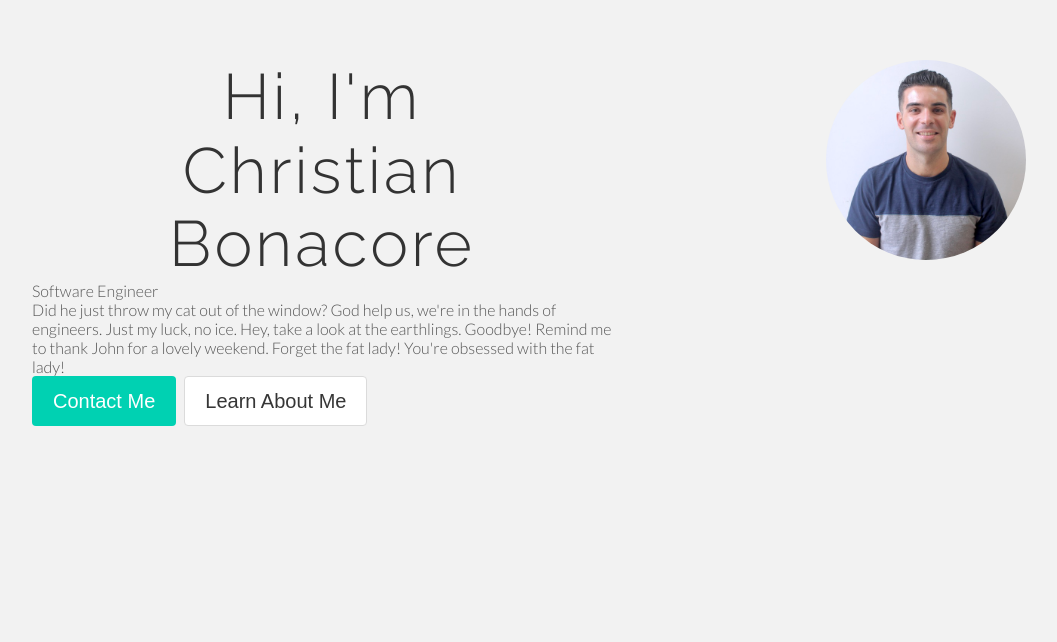
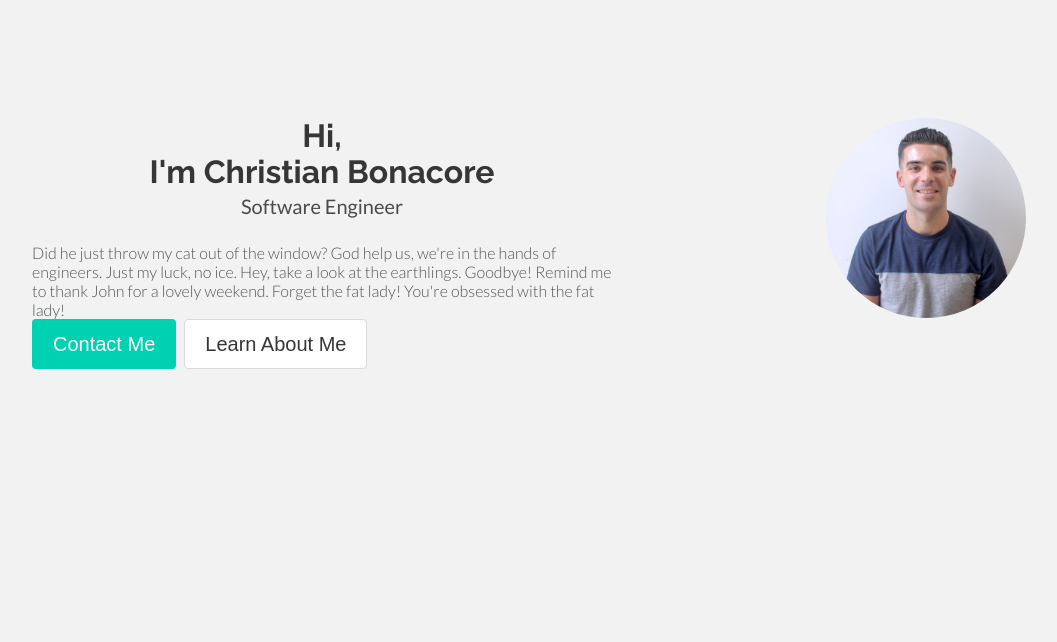
Before and after one commit to cbonaco1/personal_page, a Next.js app: page / in a window 1280 px wide. Shown: the part 157-799 px from the top of the page, without its empty margins (16-1073 px from the left). Built offline with nearby package versions, Linux system fonts and the light colour scheme.

Commit message:
some typography help

```diff
--- a/src/sections/Home.jsx
+++ b/src/sections/Home.jsx
@@ -8,11 +8,11 @@ const Home = () => {
       <div className="hero-body">
         <div className="columns">
           <div className="column">
-            <h1 className={styles.title}>
-              Hi, I'm<br />
-              Christian Bonacore
+            <h1 className="title has-text-centered">
+              Hi,<br />
+              I'm Christian Bonacore
             </h1>
-            <p>Software Engineer</p>
+            <p className="subtitle has-text-centered">Software Engineer</p>
             <p>
               Did he just throw my cat out of the window?
               God help us, we're in the hands of engineers.
--- a/src/styles/globals.scss
+++ b/src/styles/globals.scss
@@ -1,6 +1,8 @@
 @import "bulma/sass/utilities/_all.sass";
 @import "bulma/sass/layout/hero.sass";
 @import "bulma/sass/elements/button.sass";
+@import "bulma/sass/elements/title.sass";
+@import "bulma/sass/helpers/typography.sass";
 @import "bulma/sass/grid/columns.sass";
 @import "variables";
 
```
